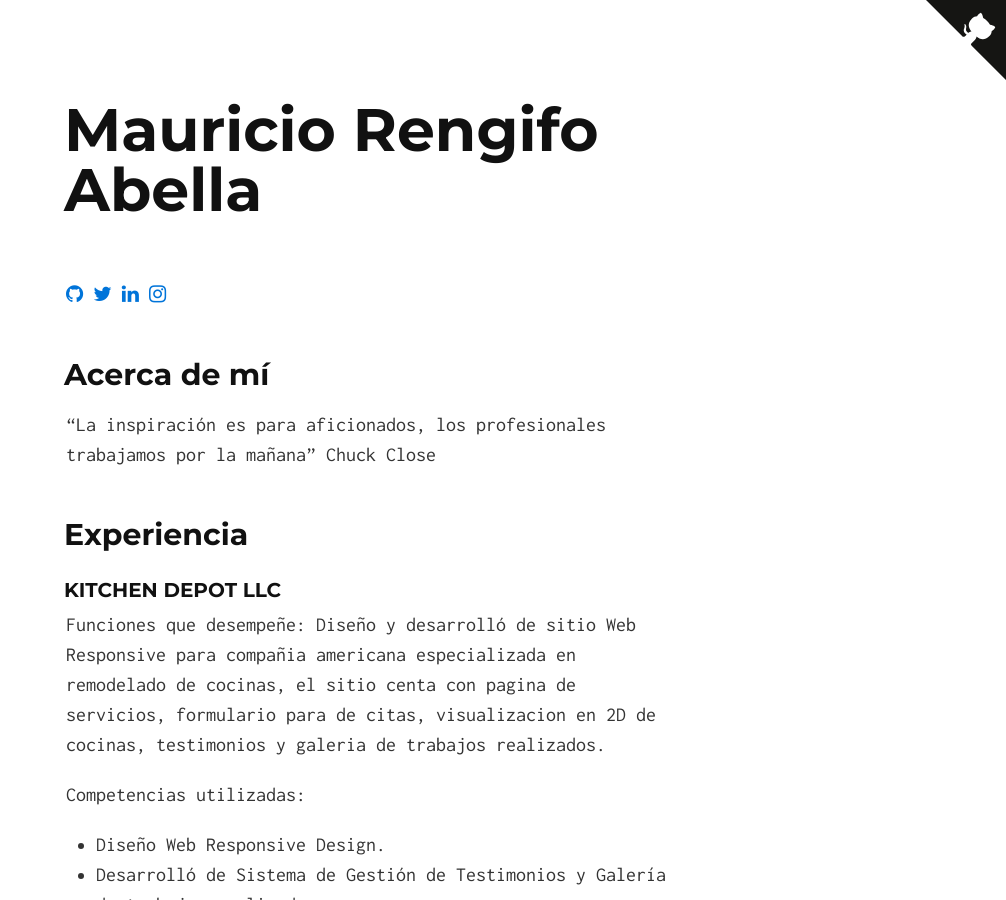
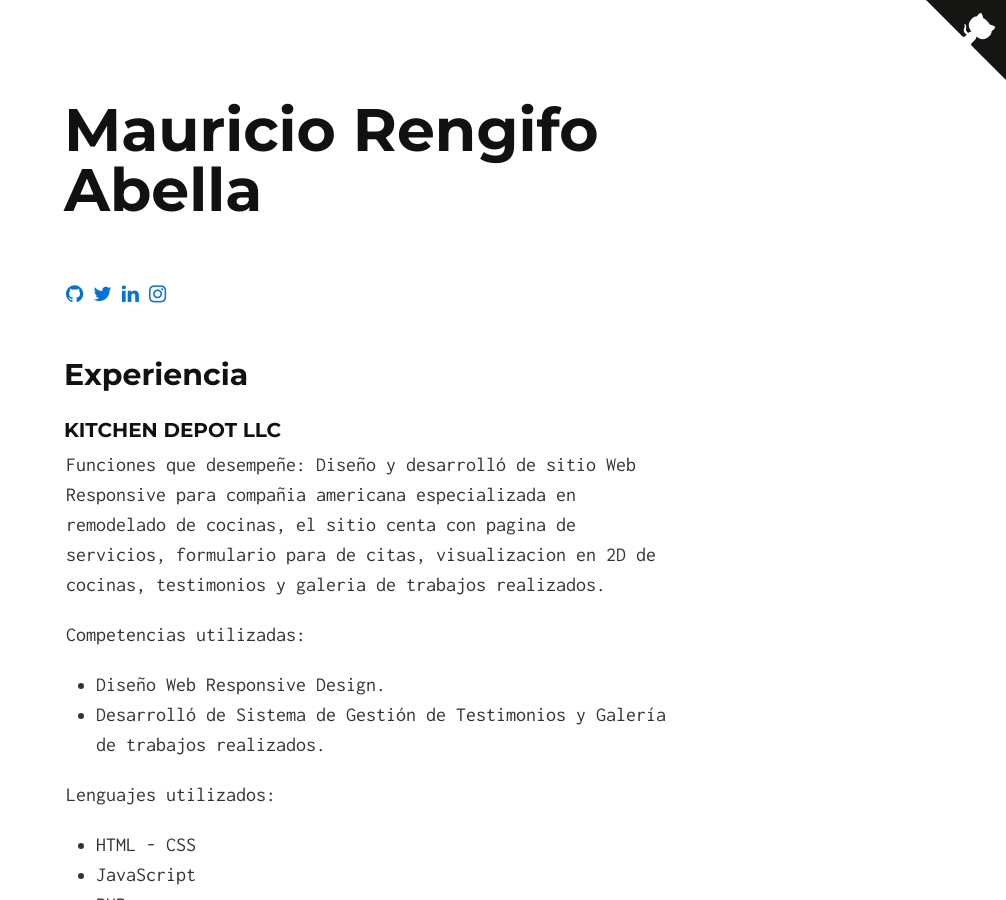
Before and after one commit to MaurooRen/maurooren.github.io, a Jekyll site: the page built from index.md, in a window 1280 px wide and 900 px high. Shown: the whole window, without its empty margins (274-1280 px from the left). Built offline with Jekyll 4.4.1, drawn with Linux system fonts in a browser that asks for light colours; nearby versions of some CDN libraries.

Commit message:
delete - about me title

```diff
--- a/index.md
+++ b/index.md
@@ -3,10 +3,6 @@ layout: default
 ---
 
 [<i class="fa fa-github" aria-hidden="true"></i>](https://github.com/maurooren) [<i class="fa fa-twitter" aria-hidden="true"></i>](https://twitter.com/maurooren) [<i class="fa fa-linkedin" aria-hidden="true"></i>](https://www.linkedin.com/in/maurooren/) [<i class="fa fa-instagram" aria-hidden="true"></i>](https://www.instagram.com/maurooren/)
-
-## Acerca de mí
-
-"La inspiración es para aficionados, los profesionales trabajamos por la mañana" Chuck Close
 
 ## Experiencia
 
```
